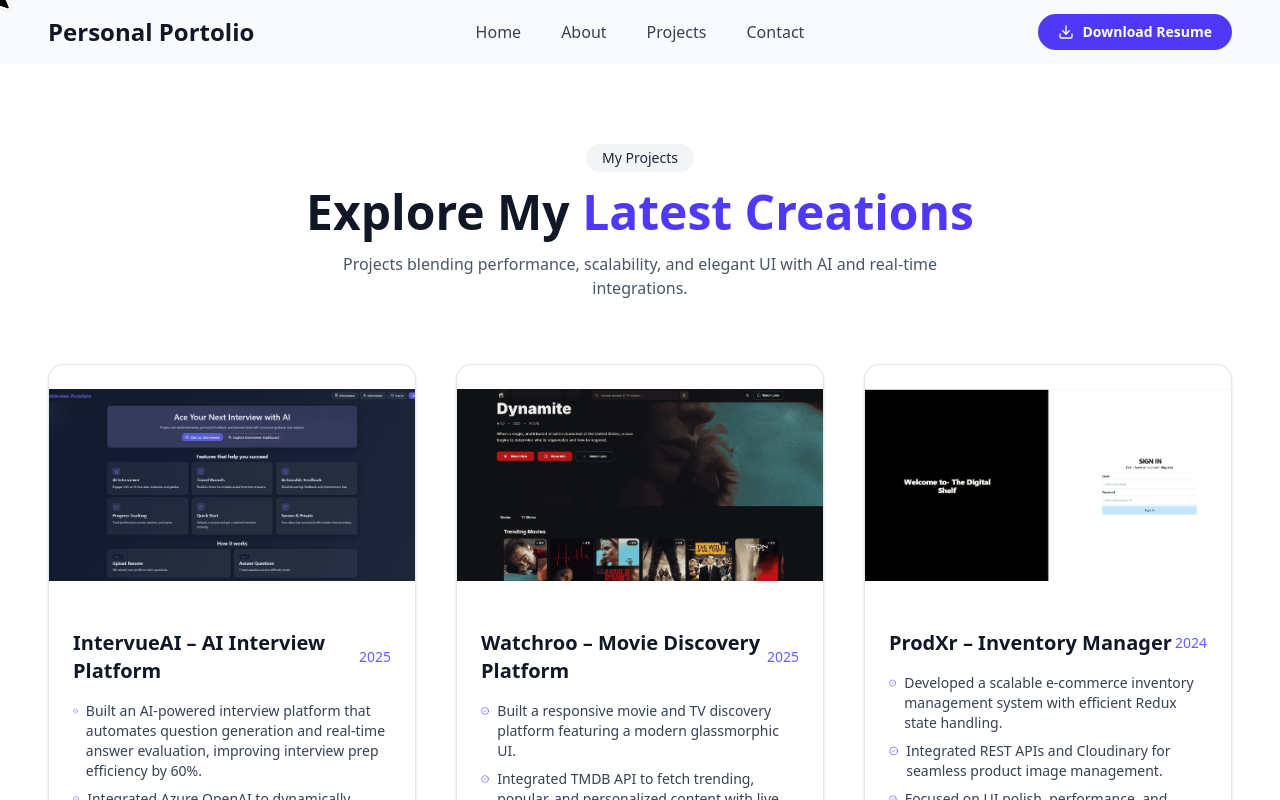
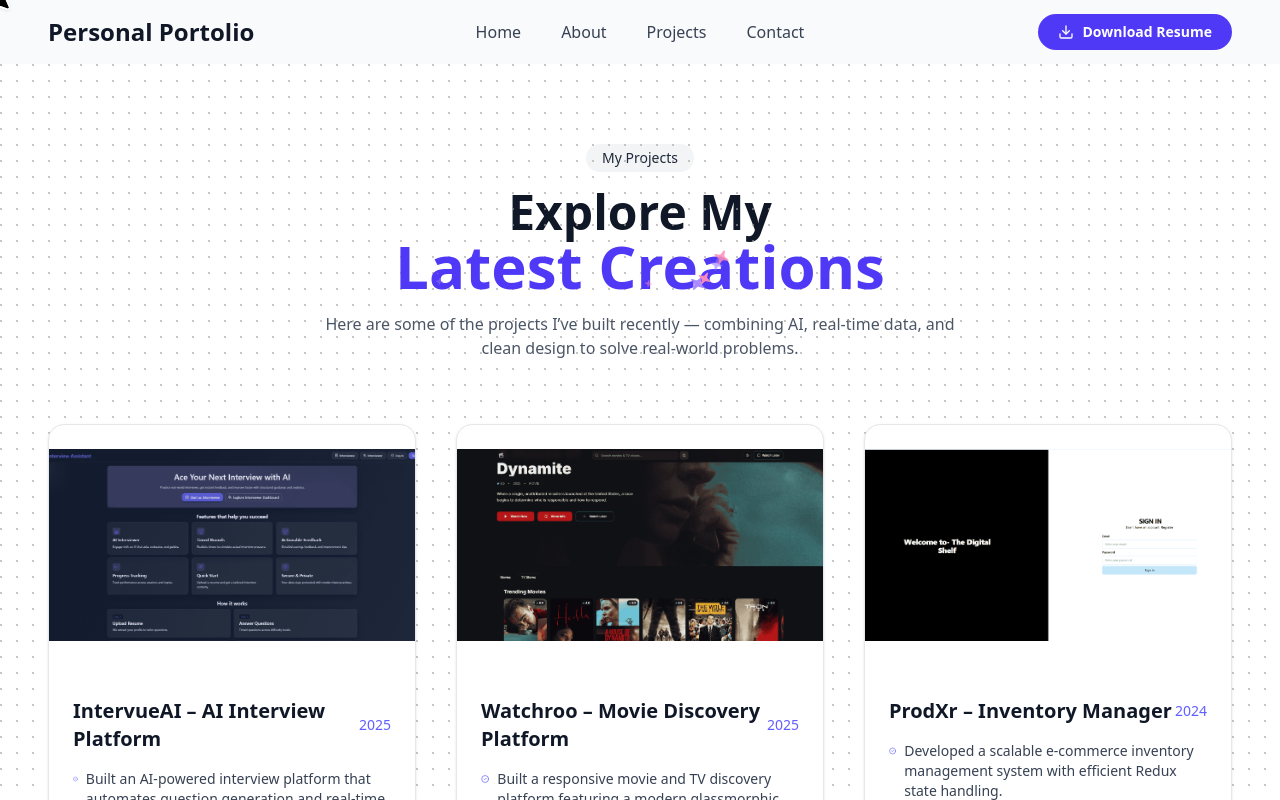
Before and after one commit to koushik-parimi24/new_gen_portfolio, a Next.js app: page /projects in a window 1280 px wide. Shown: the top 800 px of the page. Built offline with nearby package versions, Linux system fonts and the light colour scheme.

Commit message:
project page update

```diff
--- a/app/page.tsx
+++ b/app/page.tsx
@@ -1,5 +1,5 @@
 import Image from "next/image";
-import HomePage from "../pages/Home";
+import HomePage from "./Home/Home";
 
 export default function Home() {
   return (
--- a/app/projects/page.tsx
+++ b/app/projects/page.tsx
@@ -1,21 +1,17 @@
 "use client";
 
-import { useEffect, useState, useMemo } from "react";
 import { motion } from "framer-motion";
-import Image from "next/image";
+import { Card, CardHeader, CardTitle, CardDescription, CardContent, CardFooter } from "@/components/ui/card";
+import { Badge } from "@/components/ui/badge";
 import Link from "next/link";
 import { CheckCircle2 } from "lucide-react";
-import { Card, CardHeader, CardContent, CardFooter, CardTitle } from "@/components/ui/card";
-import { Badge } from "@/components/ui/badge";
+import Image from "next/image";
+import { SparklesText } from "../../components/ui/sparkles-text"
 import { ShimmerButton } from "@/components/ui/shimmer-button";
 import { DotPattern } from "@/components/ui/dot-pattern";
 
 export default function ProjectsPage() {
-  const [mounted, setMounted] = useState(false);
-
-  // ✅ move useMemo ABOVE any conditional returns
-  const projects = useMemo(
-    () => [
+  const projects = [
     {
       title: "IntervueAI – AI Interview Platform",
       link: "https://intervueai.koushikparimi.me",
@@ -64,29 +60,27 @@ export default function ProjectsPage() {
       link: "https://github.com/koushik-parimi24/E-commerce-Inventory-Manager",
       image: "/projects/pj-3.png",
       date: "2024",
-        tech: ["React.js", "Redux Toolkit", "Node.js", "MongoDB", "Tailwind CSS"],
+      tech: [
+        "React.js",
+        "Redux Toolkit",
+        "Node.js",
+        "MongoDB",
+        "Tailwind CSS",
+      ],
       points: [
         "Developed a scalable e-commerce inventory management system with efficient Redux state handling.",
         "Integrated REST APIs and Cloudinary for seamless product image management.",
         "Focused on UI polish, performance, and accessibility for consistent multi-device performance.",
       ],
     },
-    ],
-    []
-  );
-
-  useEffect(() => setMounted(true), []);
-
-  // ✅ Now safe to return conditionally
-  if (!mounted) return null;
+  ];
 
   return (
-    <main className="relative min-h-screen bg-white text-gray-900 px-6 md:px-12 py-20 overflow-hidden">
-      <div className="absolute inset-0 -z-10 opacity-10">
-        <DotPattern />
-      </div>
 
+    <main className="relative min-h-screen bg-white text-gray-900 px-6 md:px-12 py-20">
+      {/* Header */}
       <div className="text-center mb-16">
+        <DotPattern/>
         <motion.div
           initial={{ opacity: 0, y: 20 }}
           animate={{ opacity: 1, y: 0 }}
@@ -96,59 +90,65 @@ export default function ProjectsPage() {
           My Projects
         </motion.div>
         <h1 className="text-4xl md:text-5xl font-extrabold mt-4">
-          Explore My <span className="text-indigo-600">Latest Creations</span>
+          Explore My <SparklesText><span className="text-indigo-600">Latest Creations</span></SparklesText>
         </h1>
         <p className="text-gray-600 mt-4 max-w-2xl mx-auto">
-          Projects blending performance, scalability, and elegant UI with AI and
-          real-time integrations.
+          Here are some of the projects I’ve built recently — combining AI, real-time data, and clean design to solve real-world problems.
         </p>
       </div>
 
+      {/* Project Grid */}
       <div className="grid gap-10 md:grid-cols-2 lg:grid-cols-3">
         {projects.map((project, i) => (
           <motion.div
             key={i}
-            initial={{ opacity: 0, y: 40 }}
+            initial={{ opacity: 0, y: 50 }}
             whileInView={{ opacity: 1, y: 0 }}
             transition={{ duration: 0.6, delay: i * 0.15 }}
             viewport={{ once: true }}
           >
-            <Card className="overflow-hidden border border-gray-200 hover:shadow-xl hover:-translate-y-2 transition-all duration-500 bg-white rounded-2xl">
-              <CardHeader className="p-0 relative w-full h-48">
+            <Card className="group overflow-hidden border border-gray-200 hover:shadow-2xl hover:-translate-y-2 transition-all duration-500 bg-white backdrop-blur-md rounded-2xl">
+              {/* Image */}
+              <CardHeader className="p-0 overflow-hidden">
+                <div className="relative w-full h-48">
 <Image
   src={project.image}
   alt={project.title}
   fill
-                  priority={i === 0}
-                  placeholder="blur"
-                  blurDataURL="/projects/placeholder.png"
-                  sizes="(max-width:768px) 100vw, (max-width:1200px) 50vw, 33vw"
+  loading={i === 0 ? "eager" : "lazy"}
+  sizes="(max-width: 768px) 100vw, (max-width: 1200px) 50vw, 33vw"
   className="object-cover transition-transform duration-500 group-hover:scale-105"
 />
+                </div>
               </CardHeader>
 
+              {/* Content */}
               <CardContent className="p-6">
                 <div className="flex items-center justify-between">
                   <CardTitle className="text-xl font-semibold text-gray-900">
                     {project.title}
                   </CardTitle>
-                  <span className="text-sm text-indigo-500 font-medium">
-                    {project.date}
-                  </span>
+                  <span className="text-sm text-indigo-500 font-medium">{project.date}</span>
                 </div>
 
+                {/* Bullet Points */}
                 <ul className="mt-4 space-y-2">
                   {project.points.map((point, idx) => (
-                    <li
+                    <motion.li
                       key={idx}
+                      initial={{ opacity: 0, x: -20 }}
+                      whileInView={{ opacity: 1, x: 0 }}
+                      transition={{ duration: 0.3, delay: idx * 0.1 }}
+                      viewport={{ once: true }}
                       className="flex items-start gap-2 text-sm text-gray-700"
                     >
                       <CheckCircle2 className="w-4 h-4 text-indigo-500 mt-[2px]" />
                       <span>{point}</span>
-                    </li>
+                    </motion.li>
                   ))}
                 </ul>
 
+                {/* Tech Stack */}
                 <div className="flex flex-wrap gap-2 mt-5">
                   {project.tech.map((t) => (
                     <Badge
@@ -162,9 +162,14 @@ export default function ProjectsPage() {
                 </div>
               </CardContent>
 
+              {/* Footer */}
               <CardFooter className="px-6 pb-6">
                 <ShimmerButton>
-                  <Link href={project.link} target="_blank" rel="noopener noreferrer">
+                <Link
+                  href={project.link}
+                  target="_blank"
+                  rel="noopener noreferrer"
+                >
                   Visit Project →
                 </Link>
                 </ShimmerButton>
```
Also changed, not shown: app/Home/Home.tsx (renamed from pages/Home.tsx). Lines whose indentation alone changed are shown as unchanged.
